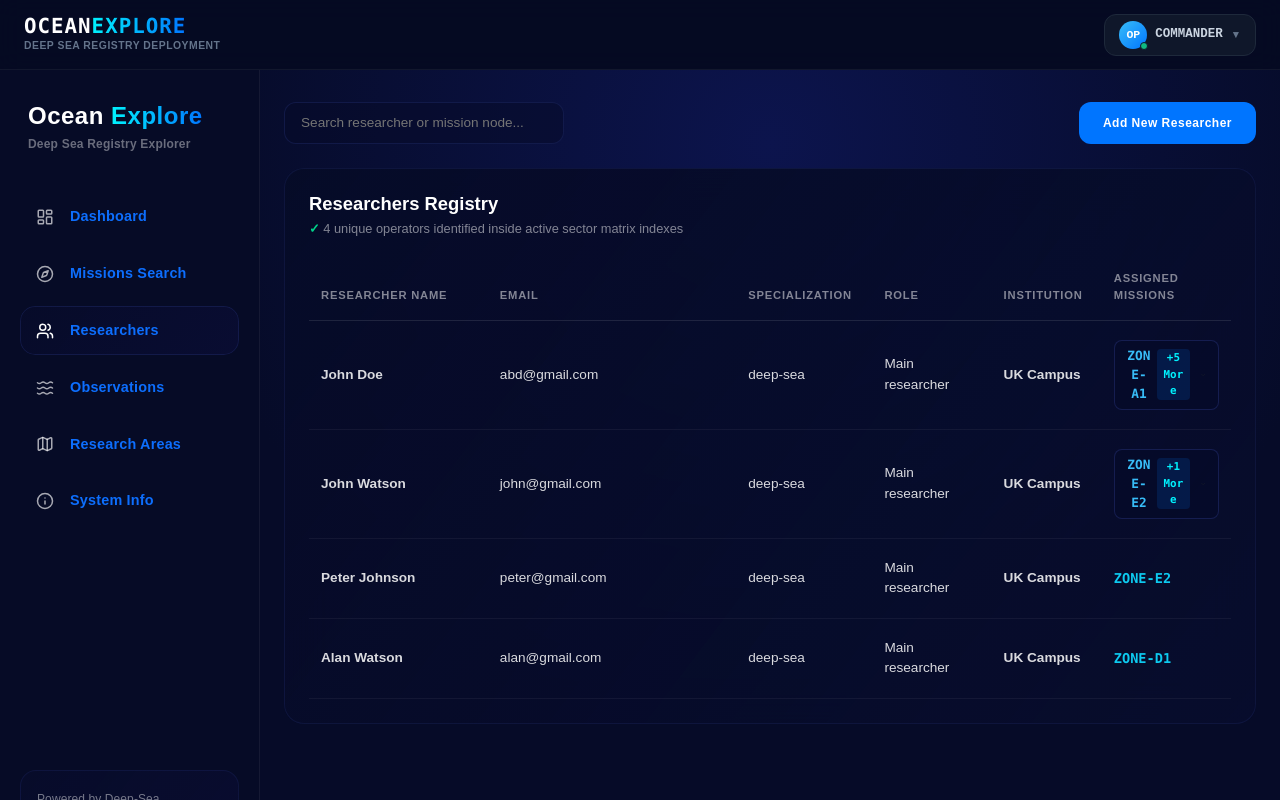
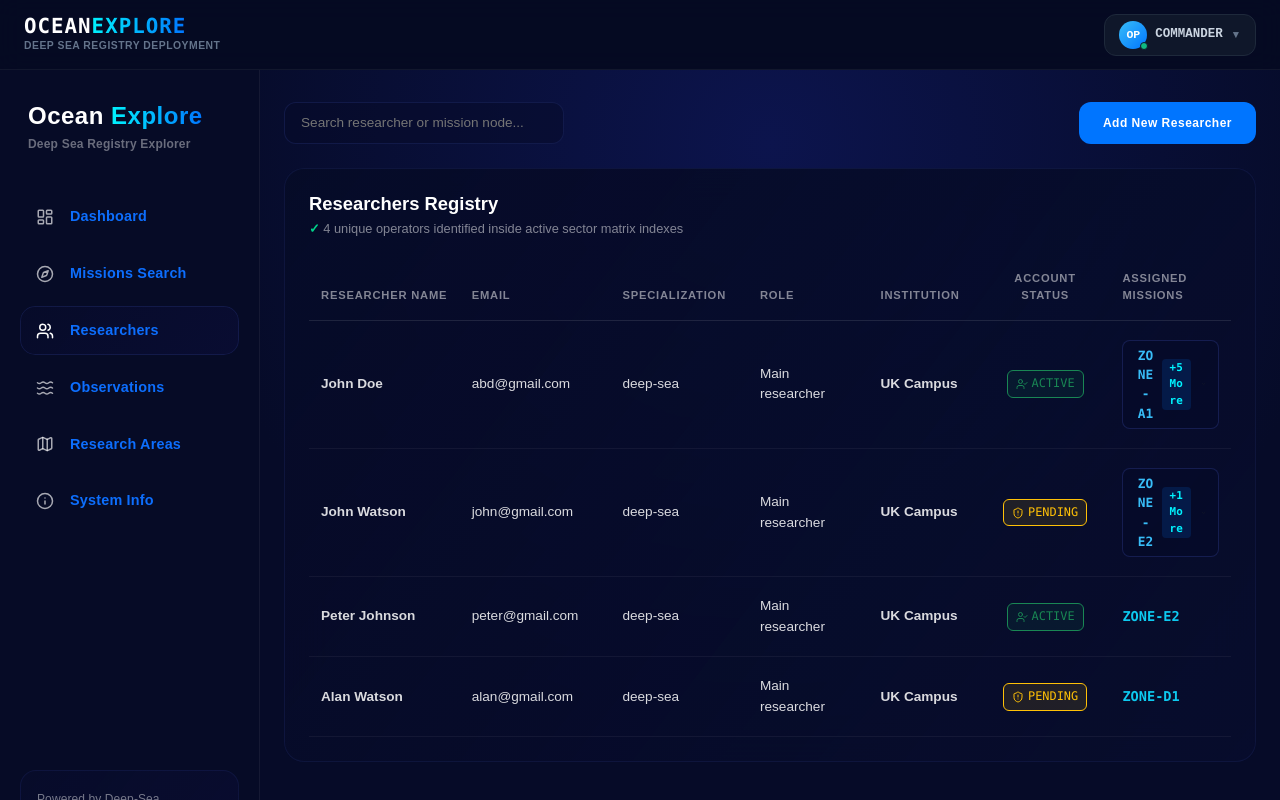
Before and after one commit to hnethmini524-cyber/Deep-Sea-Exploration-Research-Management-Platform, a React (Vite) app in the folder frontend/deep-sea/: page /researchers in a window 1280 px wide. Built offline with nearby package versions, Linux system fonts and the light colour scheme.

Commit message:
fix: UI issues in researcher page & added active status column

```diff
--- a/frontend/deep-sea/src/pages/ResearcherPage.jsx
+++ b/frontend/deep-sea/src/pages/ResearcherPage.jsx
@@ -1,21 +1,22 @@
 import React, { useState, useEffect, useRef } from 'react';
-import { ChevronDown, ChevronUp, Terminal } from 'lucide-react';
+import { ChevronDown, ChevronUp, Terminal, UserCheck, ShieldAlert } from 'lucide-react';
 import Pagination from '../components/Pagination';
 import UnifiedRegistryForm from '../components/UnifiedRegistryForm';
 import { FORM_SCHEMAS } from '../formSchemas';
 import '../styles/missions_page.css';
 
+// Mock data
 const EXTENDED_MOCK_MISSIONS = [
-  { id: 1, name: 'John Doe', email: 'abd@gmail.com', speacial: 'deep-sea', role: 'Main researcher', institution: 'UK Campus', assigns: 'ZONE-A1'},
-  { id: 2, name: 'John Doe', email: 'abd@gmail.com', speacial: 'deep-sea', role: 'Main researcher', institution: 'UK Campus', assigns: 'ZONE-B4'},
-  { id: 3, name: 'John Doe', email: 'abd@gmail.com', speacial: 'deep-sea', role: 'Main researcher', institution: 'UK Campus', assigns: 'CORE-SYS'},
-  { id: 4, name: 'John Doe', email: 'abd@gmail.com', speacial: 'deep-sea', role: 'Main researcher', institution: 'UK Campus', assigns: 'MOBILE-SST'},
-  { id: 5, name: 'John Doe', email: 'abd@gmail.com', speacial: 'deep-sea', role: 'Main researcher', institution: 'UK Campus', assigns: 'SUBSYS-7'},
-  { id: 6, name: 'John Doe', email: 'abd@gmail.com', speacial: 'deep-sea', role: 'Main researcher', institution: 'UK Campus', assigns: 'ZONE-E2'},
-  { id: 7, name: 'John Watson', email: 'john@gmail.com', speacial: 'deep-sea', role: 'Main researcher', institution: 'UK Campus', assigns: 'ZONE-E2'},
-  { id: 8, name: 'John Watson', email: 'john@gmail.com', speacial: 'deep-sea', role: 'Main researcher', institution: 'UK Campus', assigns: 'ZONE-D1'},
-  { id: 9, name: 'Peter Johnson', email: 'peter@gmail.com', speacial: 'deep-sea', role: 'Main researcher', institution: 'UK Campus', assigns: 'ZONE-E2'},
-  { id: 10, name: 'Alan Watson', email: 'alan@gmail.com', speacial: 'deep-sea', role: 'Main researcher', institution: 'UK Campus', assigns: 'ZONE-D1'}
+  { id: 1, name: 'John Doe', email: 'abd@gmail.com', speacial: 'deep-sea', role: 'Main researcher', institution: 'UK Campus', assigns: 'ZONE-A1', enabled: true },
+  { id: 2, name: 'John Doe', email: 'abd@gmail.com', speacial: 'deep-sea', role: 'Main researcher', institution: 'UK Campus', assigns: 'ZONE-B4', enabled: true },
+  { id: 3, name: 'John Doe', email: 'abd@gmail.com', speacial: 'deep-sea', role: 'Main researcher', institution: 'UK Campus', assigns: 'CORE-SYS', enabled: true },
+  { id: 4, name: 'John Doe', email: 'abd@gmail.com', speacial: 'deep-sea', role: 'Main researcher', institution: 'UK Campus', assigns: 'MOBILE-SST', enabled: true },
+  { id: 5, name: 'John Doe', email: 'abd@gmail.com', speacial: 'deep-sea', role: 'Main researcher', institution: 'UK Campus', assigns: 'SUBSYS-7', enabled: true },
+  { id: 6, name: 'John Doe', email: 'abd@gmail.com', speacial: 'deep-sea', role: 'Main researcher', institution: 'UK Campus', assigns: 'ZONE-E2', enabled: true },
+  { id: 7, name: 'John Watson', email: 'john@gmail.com', speacial: 'deep-sea', role: 'Main researcher', institution: 'UK Campus', assigns: 'ZONE-E2', enabled: false }, // PENDING
+  { id: 8, name: 'John Watson', email: 'john@gmail.com', speacial: 'deep-sea', role: 'Main researcher', institution: 'UK Campus', assigns: 'ZONE-D1', enabled: false },
+  { id: 9, name: 'Peter Johnson', email: 'peter@gmail.com', speacial: 'deep-sea', role: 'Main researcher', institution: 'UK Campus', assigns: 'ZONE-E2', enabled: true },
+  { id: 10, name: 'Alan Watson', email: 'alan@gmail.com', speacial: 'deep-sea', role: 'Main researcher', institution: 'UK Campus', assigns: 'ZONE-D1', enabled: false } // PENDING
 ];
 
 function MissionsDropdownCell({ missions }) {
@@ -72,7 +73,6 @@ export default function ResearcherPage() {
   const [searchQuery, setSearchQuery] = useState('');
   const [currentPage, setCurrentPage] = useState(1);
   const [researchersRawList, setResearchersRawList] = useState(EXTENDED_MOCK_MISSIONS);
-
   const [isFormOpen, setIsFormOpen] = useState(false);
 
   const rowsPerPage = 5;
@@ -81,26 +81,22 @@ export default function ResearcherPage() {
     const commonBaseId = Date.now();
     const assignedMissionsArray = formData.assignedMissions || [];
 
-    // Create rows for each assigned track to match the reduction engine parsing
+    const basePayload = {
+      name: formData.researcherName || 'Anonymous Operator',
+      email: formData.email || 'unknown@domain.com',
+      speacial: formData.specialization || 'General Systems',
+      role: formData.role || 'Unassigned Field Asset',
+      institution: formData.institution || 'Independent Agent',
+      enabled: false // Production flow match status flag
+    };
+
     if (assignedMissionsArray.length === 0) {
-      const fallbackRow = {
-        id: commonBaseId,
-        name: formData.researcherName || 'Anonymous Operator',
-        email: formData.email || 'unknown@domain.com',
-        speacial: formData.specialization || 'General Systems',
-        role: formData.role || 'Unassigned Field Asset',
-        institution: formData.institution || 'Independent Agent',
-        assigns: 'CORE-SYS'
-      };
+      const fallbackRow = { ...basePayload, id: commonBaseId, assigns: 'CORE-SYS' };
       setResearchersRawList([fallbackRow, ...researchersRawList]);
     } else {
       const generatedRows = assignedMissionsArray.map((missionCode, index) => ({
+        ...basePayload,
         id: commonBaseId + index,
-        name: formData.researcherName || 'Anonymous Operator',
-        email: formData.email || 'unknown@domain.com',
-        speacial: formData.specialization || 'General Systems',
-        role: formData.role || 'Unassigned Field Asset',
-        institution: formData.institution || 'Independent Agent',
         assigns: missionCode
       }));
       setResearchersRawList([...generatedRows, ...researchersRawList]);
@@ -174,6 +170,7 @@ export default function ResearcherPage() {
                 <th className="table-head-cell">Specialization</th>
                 <th className="table-head-cell">Role</th>
                 <th className="table-head-cell">Institution</th>
+                <th className="table-head-cell text-center">Account Status</th> {/* Added Header Vector */}
                 <th className="table-head-cell">Assigned Missions</th>
               </tr>
             </thead>
@@ -187,6 +184,21 @@ export default function ResearcherPage() {
                     <td className="table-body-cell text-muted">{researcher.role}</td>
                     <td className="table-body-cell text-info fw-bold">{researcher.institution}</td>
 
+                    {/* Status column */}
+                    <td className="table-body-cell text-center align-middle">
+                      {researcher.enabled ? (
+                        <div className="d-inline-flex align-items-center gap-1 px-2 py-1 rounded bg-success bg-opacity-10 border border-success border-opacity-20 text-success font-monospace small">
+                          <UserCheck size={12} />
+                          <span>ACTIVE</span>
+                        </div>
+                      ) : (
+                        <div className="d-inline-flex align-items-center gap-1 px-2 py-1 rounded bg-warning bg-opacity-10 border border-warning border-opacity-20 text-warning font-monospace small">
+                          <ShieldAlert size={12} />
+                          <span>PENDING</span>
+                        </div>
+                      )}
+                    </td>
+
                     <td className="table-body-cell visual-dropdown-overflow-cell">
                       <MissionsDropdownCell missions={researcher.missionsArray} />
                     </td>
@@ -194,7 +206,7 @@ export default function ResearcherPage() {
                 ))
               ) : (
                 <tr>
-                  <td colSpan="6" className="text-center text-muted py-5">
+                  <td colSpan="7" className="text-center text-muted py-5">
                     No matching deployment parameters registered inside the active search matrix index.
                   </td>
                 </tr>
--- a/frontend/deep-sea/src/styles/missions_page.css
+++ b/frontend/deep-sea/src/styles/missions_page.css
@@ -133,13 +133,13 @@
   background: transparent !important;
 }
 
-.table-head-row th:nth-child(1) { width: 18%; }
-.table-head-row th:nth-child(2) { width: 25%; }
+.table-head-row th:nth-child(1) { width: 15%; }
+.table-head-row th:nth-child(2) { width: 15%; }
 .table-head-row th:nth-child(3) { width: 12%; }
 .table-head-row th:nth-child(4) { width: 12%; }
 .table-head-row th:nth-child(5) { width: 10%; }
 .table-head-row th:nth-child(6) { width: 13%; }
-.table-head-row th:nth-child(7) { width: 10%; }
+.table-head-row th:nth-child(7) { width: 12%; }
 
 .table-body-cell {
   padding: 1.2rem 0.75rem !important;
@@ -306,3 +306,15 @@
   background: rgba(0, 180, 216, 0.15) !important;
   color: #00b4d8 !important;
 }
+
+.bg-success-glow {
+  background-color: rgba(40, 167, 69, 0.1) !important;
+  border: 1px solid rgba(40, 167, 69, 0.25) !important;
+  text-shadow: 0 0 8px rgba(40, 167, 69, 0.4);
+}
+
+.bg-warning-glow {
+  background-color: rgba(255, 193, 7, 0.1) !important;
+  border: 1px solid rgba(255, 193, 7, 0.25) !important;
+  text-shadow: 0 0 8px rgba(255, 193, 7, 0.4);
+}
```
